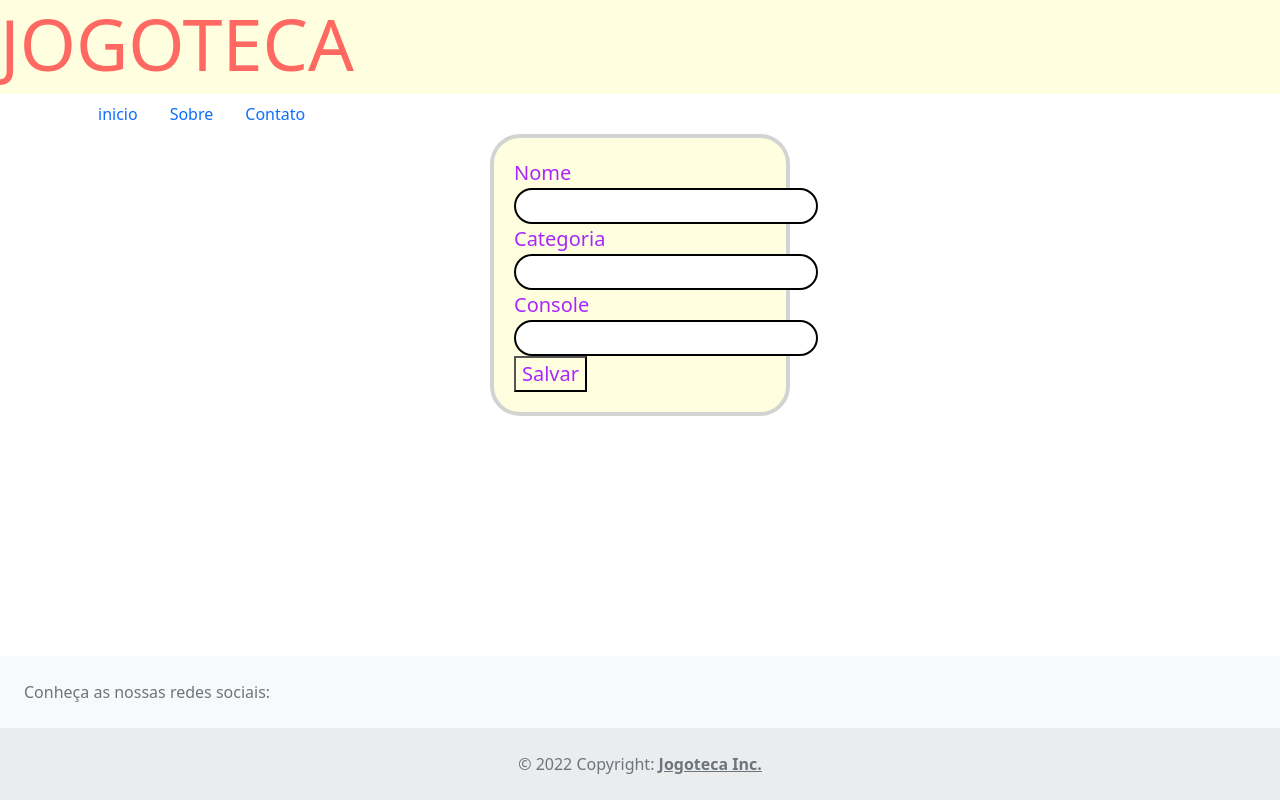
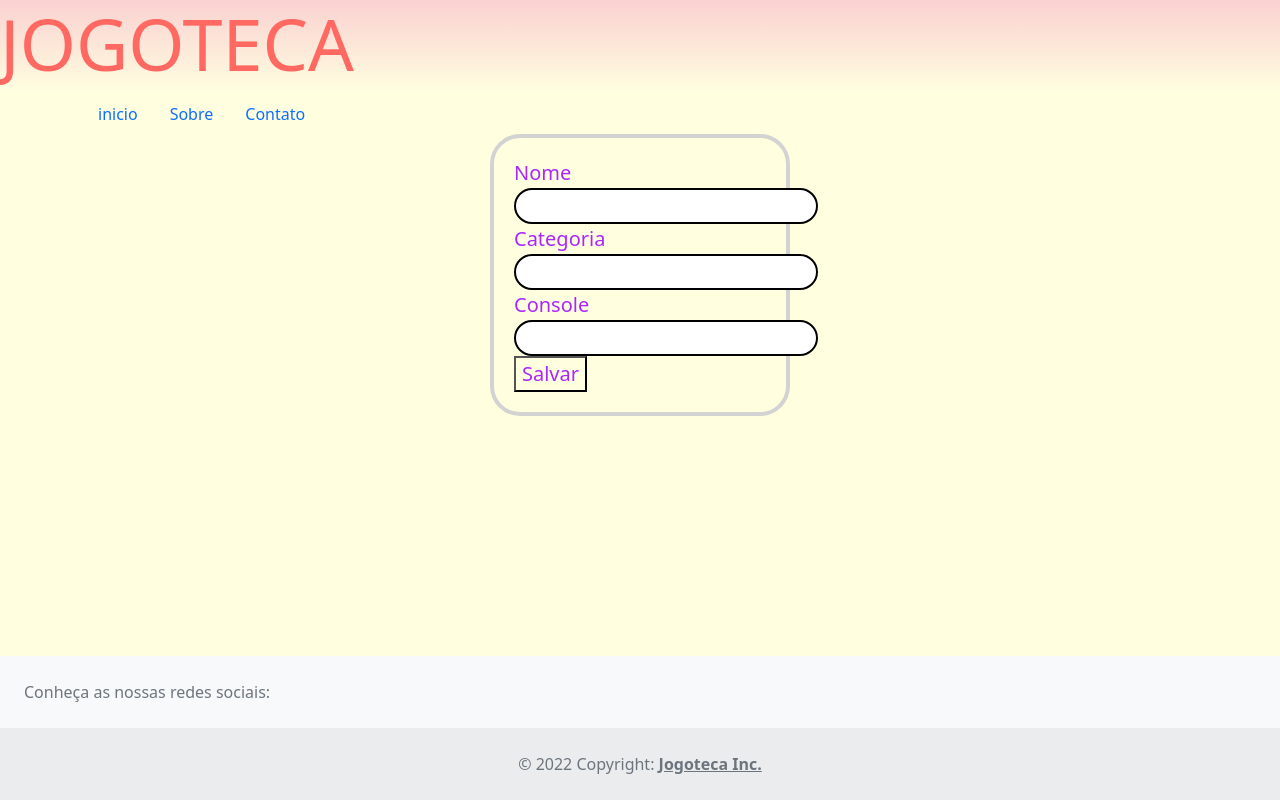
Before and after one commit to anacarolina1826/jogoteca, a Flask app: page /novo in a window 1280 px wide. Run offline with Flask 2, Linux system fonts and the light colour scheme.

Commit message:
Gradient header formulário

```diff
--- a/static/estilo_formulario.css
+++ b/static/estilo_formulario.css
@@ -1,11 +1,12 @@
+body{
+  background-color: lightyellow;
+}
 header{
   color:#FF6961;
-  background-color:lightyellow
-
+  background-image: linear-gradient(to top,lightyellow ,#fad1d1);
 }
 
 form{
-  background-color:lightyellow;
   border: 4px solid lightgray;
   border-radius:30px;
   padding: 20px;
```
